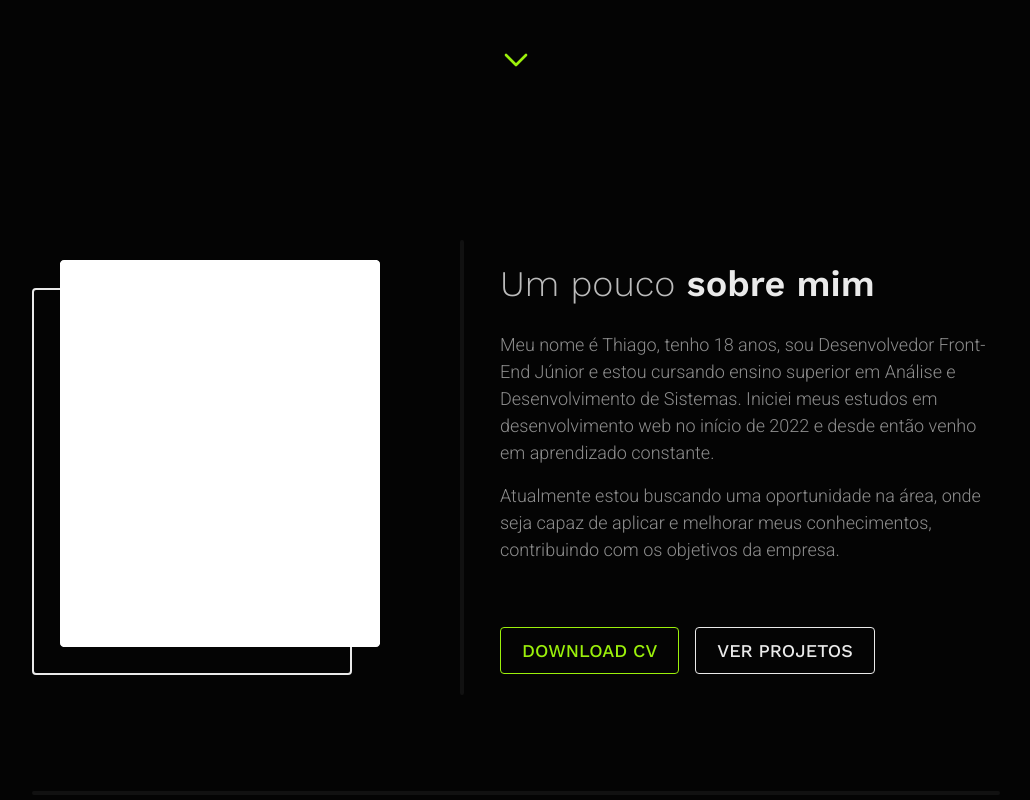
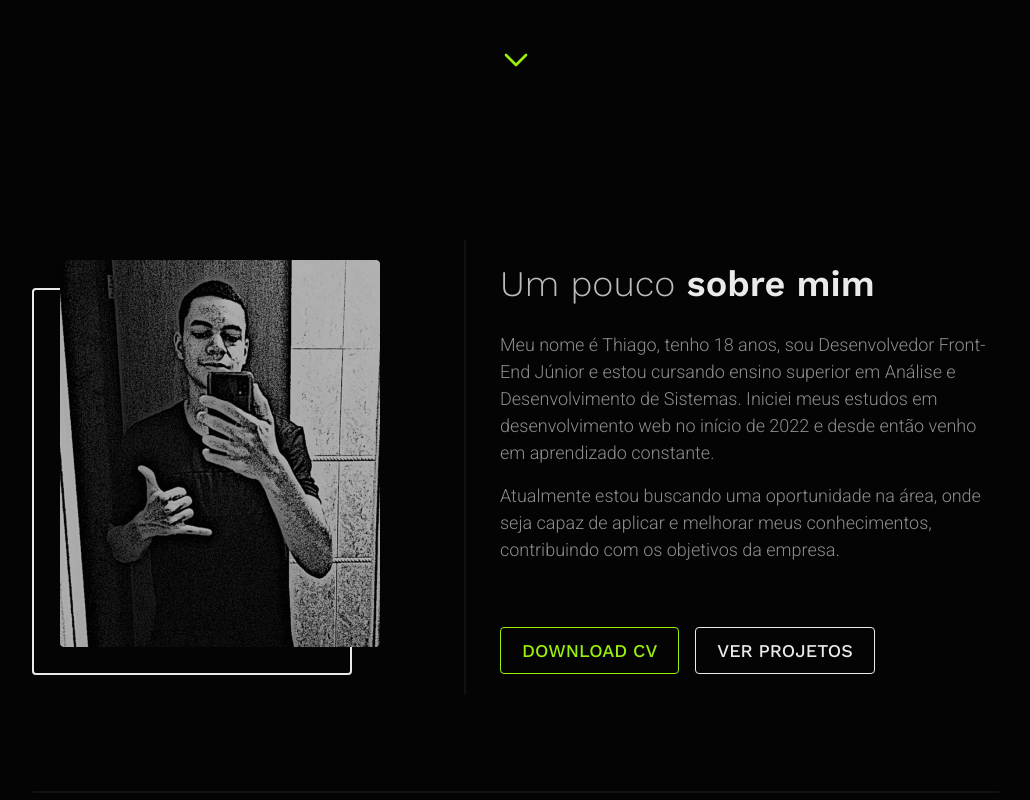
Before and after one commit to ThiagoSantosBatista/Portfolio, a React (Vite) app: page / in a window 1280 px wide. Shown: the part 580-1380 px from the top of the page, without its empty margins (124-1154 px from the left). Built offline with nearby package versions, Linux system fonts and the light colour scheme.

Commit message:
style: add foto na seção sobre

```diff
--- a/index.html
+++ b/index.html
@@ -4,8 +4,8 @@
 <head>
   <meta charset="UTF-8" />
   <meta name="viewport" content="width=device-width, initial-scale=1.0" />
-  <meta name="description" content="Meu portfólio">
-  <title>Thiago Batista - Desenvolvedor Front End | Portfólio</title>
+  <meta name="description" content="Desenvolvedor Front-End Júnior, possuo conhecimentos em ReactJS, TypeScript, Styled Components, HTML, CSS, JavaScript, SASS/SCSS, consumo de APIs, Git, GitHub e Figma.">
+  <title>Thiago Batista - Desenvolvedor Front-End | Portfólio</title>
   <link rel="shortcut icon" href="./src/assets/favicon.png" type="image/x-icon">
   <link rel="preconnect" href="https://fonts.googleapis.com">
   <link rel="preconnect" href="https://fonts.gstatic.com" crossorigin>
--- a/src/components/Main/HeroSection/index.tsx
+++ b/src/components/Main/HeroSection/index.tsx
@@ -4,7 +4,7 @@ import * as S from "./styles";
 
 const HeroSection = () => {
   return (
-    <S.Section>
+    <S.Section id="home">
       <h1>
         Meu nome é <span className="textoDestaque">Thiago</span> e eu <br /> sou
         <span className="textoDestaque"> desenvolvedor Front-End</span>
--- a/src/components/Main/SobreSection/index.tsx
+++ b/src/components/Main/SobreSection/index.tsx
@@ -5,7 +5,7 @@ import * as S from "./styles";
 
 const SobreSection = () => {
   return (
-    <S.Section>
+    <S.Section id="sobre">
       <S.Picture>
         <div></div>
         <img src={Foto} alt="Minha Foto" />
--- a/src/components/Main/SobreSection/styles.ts
+++ b/src/components/Main/SobreSection/styles.ts
@@ -5,7 +5,7 @@ export const Section = styled.section`
   grid-template-columns: auto 1fr;
   align-items: center;
   gap: 12rem;
-  margin: 14rem 0 11.6rem;
+  padding: 14rem 0 11.6rem;
 `;
 
 export const Picture = styled.picture`
@@ -47,9 +47,9 @@ export const ContentDiv = styled.div`
   &::before {
     content: "";
     position: absolute;
-    left: -4rem;
+    left: -3.6rem;
     top: -5%;
-    width: 0.4rem;
+    width: 0.2rem;
     height: 110%;
     border-radius: 0.4rem;
     background-color: #111111;
--- a/src/components/Main/styles.ts
+++ b/src/components/Main/styles.ts
@@ -8,7 +8,7 @@ export const Main = styled.main`
 
 export const Linha = styled.div`
   width: 100%;
-  height: 0.4rem;
+  height: 0.2rem;
   border-radius: 0.4rem;
   background: #111111;
 `;
--- a/src/styles/GlobalStyle.ts
+++ b/src/styles/GlobalStyle.ts
@@ -12,6 +12,8 @@ const GlobalStyle = createGlobalStyle`
   }
   html{
     font-size: 62.5%;
+    scroll-behavior: smooth;
+    scroll-padding-top: 7rem;
   }
   body{
     min-height: 100vh;
```
Also changed, not shown: src/assets/imgs/foto.png.
